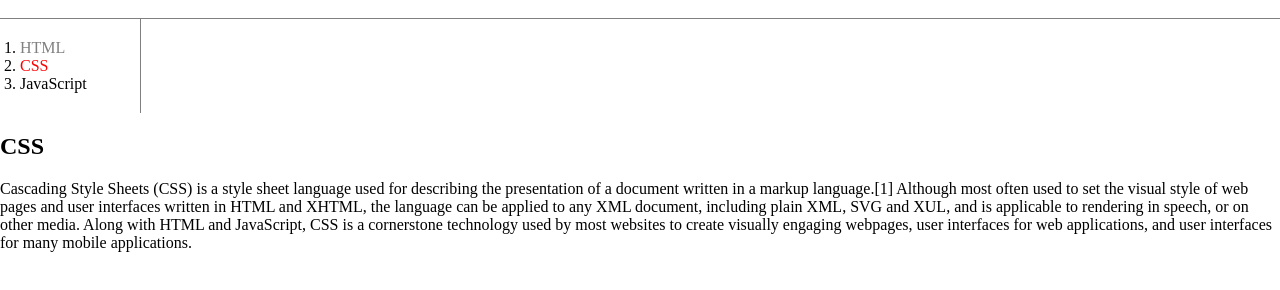
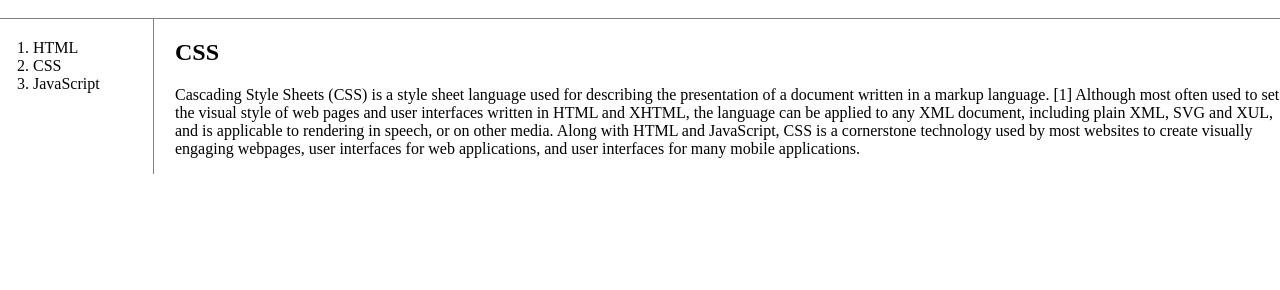
Before and after one commit to trander/WEB1, a plain HTML site: page 2.html in a window 1280 px wide. Shown: the part 74-364 px from the top of the page. Drawn offline with Linux system fonts and the light colour scheme.

Commit message:
grid practice

```diff
--- a/2.html
+++ b/2.html
@@ -4,14 +4,9 @@
     <title>WEB - Welcome</title>
     <meta charset="utf-8">
     <style media="screen">
+
       body {
         margin: 0;
-      }
-      #active {
-        color: red;
-      }
-      .saw {
-        color: gray;
       }
       a {
         color: black;
@@ -30,18 +25,36 @@
         margin: 0;
         padding: 20px;
       }
+      #grid {
+        display: grid;
+        grid-template-columns: 150px 1fr;
+      }
+      #grid ol {
+        padding-left: 33px;
+      }
+      #grid #article {
+        padding-left: 25px;
+      }
     </style>
   </head>
   <body>
     <h1><a href="index.html">WEB</a></h1>
+    <div id="grid">
       <ol>
-      <li><a href="1.html" class="saw">HTML </a></li>
-      <li><a href="2.html" class="saw" id="active">CSS</a></li>
+        <li><a href="1.html">HTML </a></li>
+        <li><a href="2.html">CSS</a></li>
         <li><a href="3.html">JavaScript</a></li>
       </ol>
+      <div id="article">
         <h2>CSS</h2>
           <p>
-        Cascading Style Sheets (CSS) is a style sheet language used for describing the presentation of a document written in a markup language.[1] Although most often used to set the visual style of web pages and user interfaces written in HTML and XHTML, the language can be applied to any XML document, including plain XML, SVG and XUL, and is applicable to rendering in speech, or on other media. Along with HTML and JavaScript, CSS is a cornerstone technology used by most websites to create visually engaging webpages, user interfaces for web applications, and user interfaces for many mobile applications.
+            Cascading Style Sheets (CSS) is a style sheet language used for
+            describing the presentation of a document written in a markup language.
+            [1] Although most often used to set the visual style of web pages and
+            user interfaces written in HTML and XHTML, the language can be applied
+            to any XML document, including plain XML, SVG and XUL, and is applicable to rendering in speech, or on other media. Along with HTML and JavaScript, CSS is a cornerstone technology used by most websites to create visually engaging webpages, user interfaces for web applications, and user interfaces for many mobile applications.
           </p>
+      </div>
+    </div>
   </body>
 </html>
```
Lines whose indentation alone changed are shown as unchanged.
